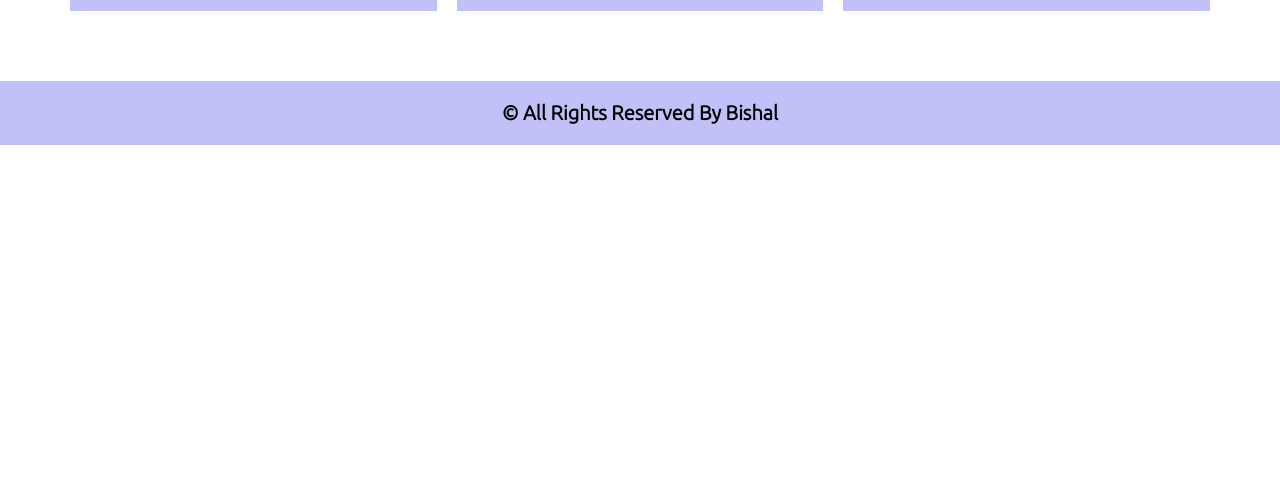
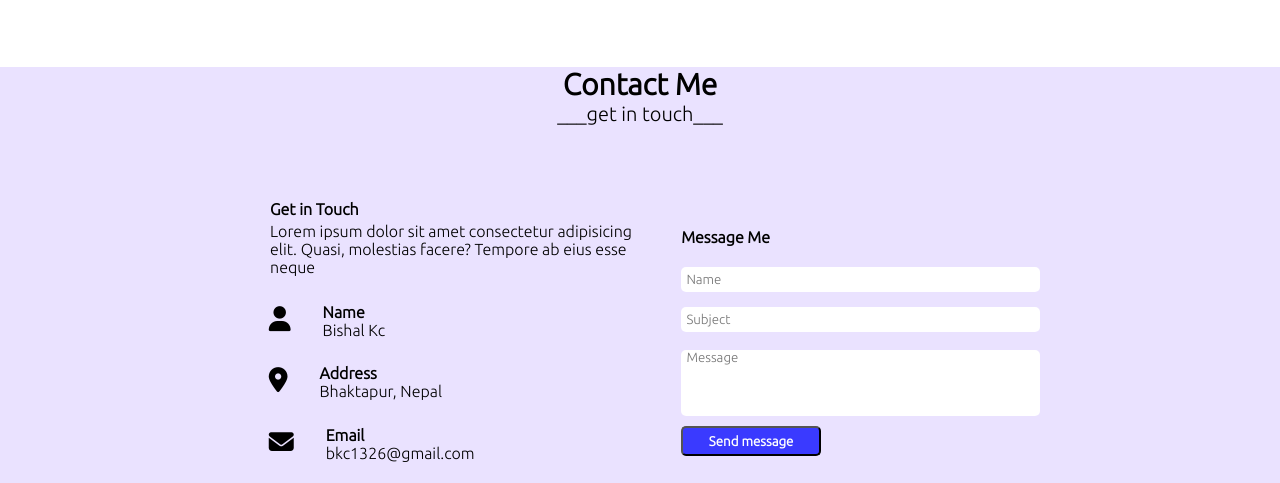
Before and after one commit to BiishalKc/Portfolio, a plain HTML site: page index.html in a window 1280 px wide. Shown: the part 1730-2213 px from the top of the page. Before the commit the page ends 1875 px from the top, so only its background shows below. Drawn offline with Linux system fonts and the light colour scheme.

Commit message:
contacts

```diff
--- a/index.css
+++ b/index.css
@@ -11,7 +11,7 @@
 }
 #header{
     background-color: rgb(193, 193, 248);
-    padding: 10px;
+    padding: 3px;
 }
 .navbar{
     display: flex;
@@ -116,19 +116,120 @@
    padding: 15px;
    background-color: rgb(193, 193, 248);
 }
-i{
+ #skills i{
    font-size:4rem ;
    padding-left: 40%;
    padding-bottom: 20px;
 }
+#contacts{
+    background-color: rgb(234, 226, 255);
+    padding-bottom: 50px;
+}
+.heading1{
+    text-align: center;
+    font-size: 20px;
+    padding-bottom: 5%;
+}
+.boxes{
+    display :flex;
+}
+.containerr{
+    margin-left: 20%;
+}
+.container1{
+    align-items: center;
+    padding: 10px;
+}
+.container1 p{
+    padding: 1%;
+}
+.container1 h4{
+    padding-left: 1%;
+}
+.container2{
+    display: flex;
+    padding: 3%;
+}
+.container2 i{
+    padding-top: 1%;
+    font-size: 25px;
+}
+.container3{
+    display: flex;
+    padding: 3%;
+}
+.container3 i{
+    padding-top: 1%;
+    font-size: 25px;
+}
+.container4{
+    display: flex;
+    padding: 3%;
+}
+.container4 i{
+    padding-top: 1%;
+    font-size: 25px;
+}
+.cont{
+    padding-left: 8%;
+}
+.container5{
+    font-size: 25px;
+    padding-top: 3%;
+    padding-left: 5%;
+}
+.form{
+    width: 20%;
+    margin-right: 30px;
+}
+.form h4{
+    padding-top: 15%;
+    padding-bottom: 8%;
+}
+.form1 input{
+    width: 140%;
+    padding: 2%;
+    border-radius: 5px ;
+    border-style: none;
+}
+.form2 input{
+    width: 140%;
+    padding: 2%;
+    border-radius: 5px ;
+    border-style: none;
+}
+.form3 input{
+    width: 140%;
+    padding-left: 2%;
+    padding-right: 5%;
+    padding-bottom: 20%;
+    border-radius: 5px ;
+    border-style: none;
+}
+.form1{
+    padding-bottom: 15px;
+}
+.form2{
+    padding-bottom: 15px;
+}
 
+.btn2{
+    background-color: rgb(58, 58, 255);
+    color: white;
+    margin-top: 10px;
+    padding-left: 10%;
+    padding-right: 10%;
+    padding-top: 2%;
+    padding-bottom: 2%;
+    font-weight: 700;
+    border-radius: 5px;
+}
 #footer{
     background-color: rgb(193, 193, 248);
     display: flex;
     align-items: center;
     justify-content: center;
     padding: 20px;
-    margin-top: 15px;
     font-size: 20px;
     font-weight: 700;
 }
--- a/index.html
+++ b/index.html
@@ -29,7 +29,7 @@
     </section>
     <section id="home">
         <div class="text">
-            <h1>Hi,<br> I am <strong style="color: rgb(58, 58, 255);"> Bishal Kc </strong>  Web Designer</h1>
+            <h1>Hi,<br> I am <strong style="color: rgb(58, 58, 255);"> Bishal Kc </strong> Web Designer</h1>
             <button class="btn">Contact</button>
         </div>
         <div class="img">
@@ -39,7 +39,7 @@
     <section id="about">
         <div class="heading">
             <h2>About me </h2>
-            <p>who i am</p>
+            <p>___who i am___</p>
         </div>
         <div class="about-me">
             <div class="image">
@@ -68,7 +68,7 @@
                     sapiente enim!</p>
             </div>
             <div class="boxx">
-                  <i class="fa-brands fa-wordpress"></i>
+                <i class="fa-brands fa-wordpress"></i>
                 <h2>Wordpress</h2>
                 <p>Lorem ipsum dolor, sit amet consectetur adipisicing elit. Rerum, quaerat deserunt debitis nobis
                     sapiente enim!</p>
@@ -81,6 +81,67 @@
             </div>
         </div>
     </section>
+    <section id="contacts">
+        <div class="heading1">
+            <h2>Contact Me</h2>
+            <p>___get in touch___</p>
+        </div>
+        <div class="boxes">
+            <div class="containerr">
+                <div class="container1">
+                    <h4>Get in Touch</h4>
+                    <p>Lorem ipsum dolor sit amet consectetur adipisicing<br> elit. Quasi, molestias facere? Tempore ab
+                        eius
+                        esse neque</p>
+                </div>
+                <div class="container2">
+                    <i class="fa-solid fa-user"></i>
+                    <div class="cont">
+                        <h4>Name</h4>
+                        <p>Bishal Kc</p>
+                    </div>
+                </div>
+                <div class="container3">
+                    <i class="fa-solid fa-location-dot"></i>
+                    <div class="cont">
+                        <h4>Address</h4>
+                        <p>Bhaktapur, Nepal</p>
+                    </div>
+                </div>
+                <div class="container4">
+                    <i class="fa-solid fa-envelope"></i>
+                    <div class="cont">
+                        <h4>Email</h4>
+                        <p>bkc1326@gmail.com</p>
+                    </div>
+                </div>
+                <div class="container5">
+                    <i class="fa-brands fa-facebook"></i>
+                    <i class="fa-brands fa-instagram"></i>
+                    <i class="fa-brands fa-github"></i>
+                    <i class="fa-brands fa-linkedin"></i>
+                </div>
+            </div>
+            <div class="form">
+                <h4>Message Me</h4>
+                <form class="contact-form">
+                    <div class="form1">
+                    <label for="Name">
+                        <input type="text" placeholder="Name"></label><br>
+                    </div>
+                    <div class="form2">
+                    <label for="Subject">
+                        <input type="text" placeholder="Subject"></label><br>
+                    </div>
+                    <div class="form3">
+                    <label for="Message">
+                        <input type="text" placeholder="Message"></label>
+                    </div>
+                </form>
+                <button class="btn2">Send message</button>
+            </div>
+        </div>
+    </section>
     <section id="footer">
         <p>&copy; All Rights Reserved By Bishal <NAME>
         </p>
```
